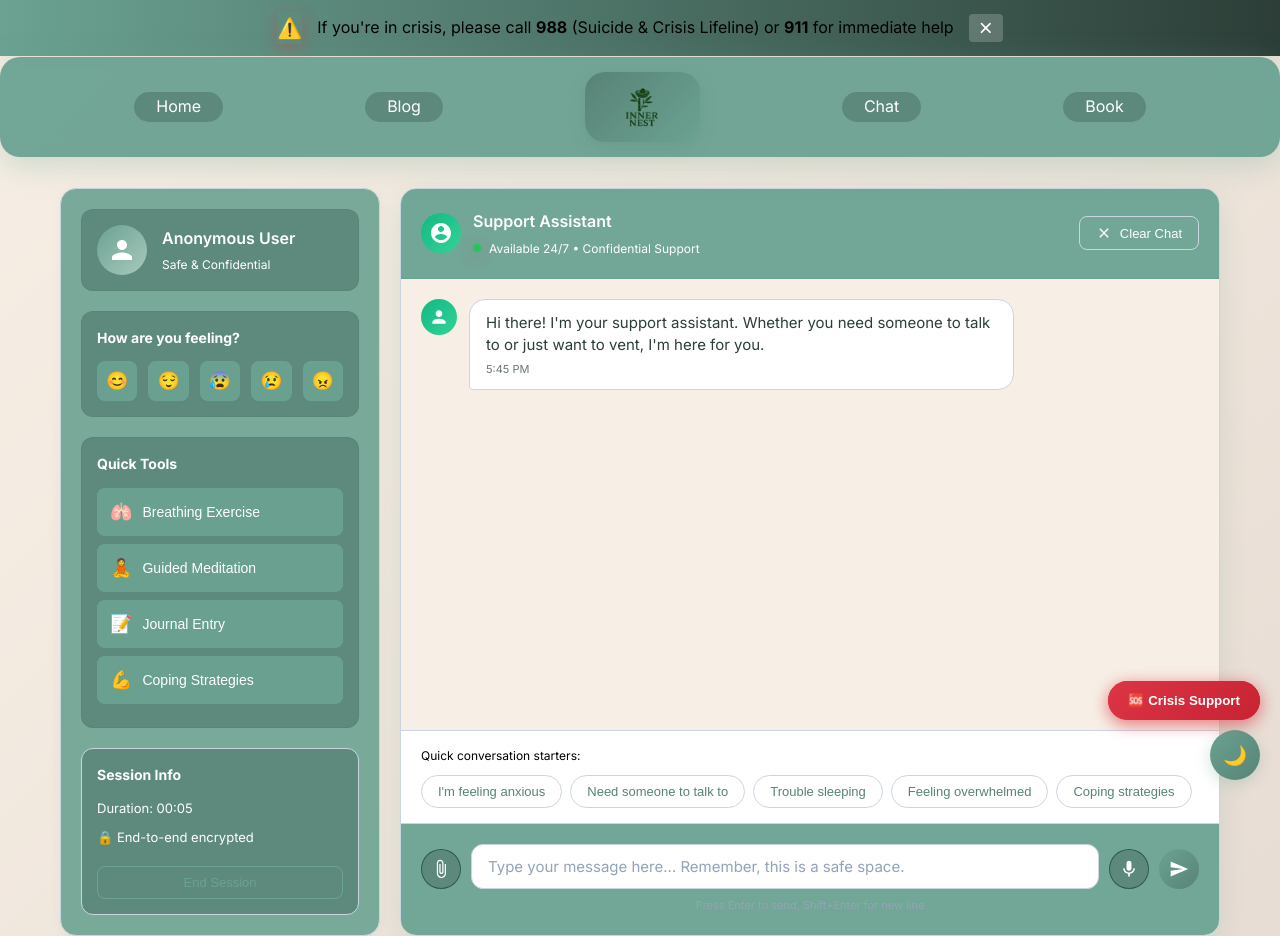
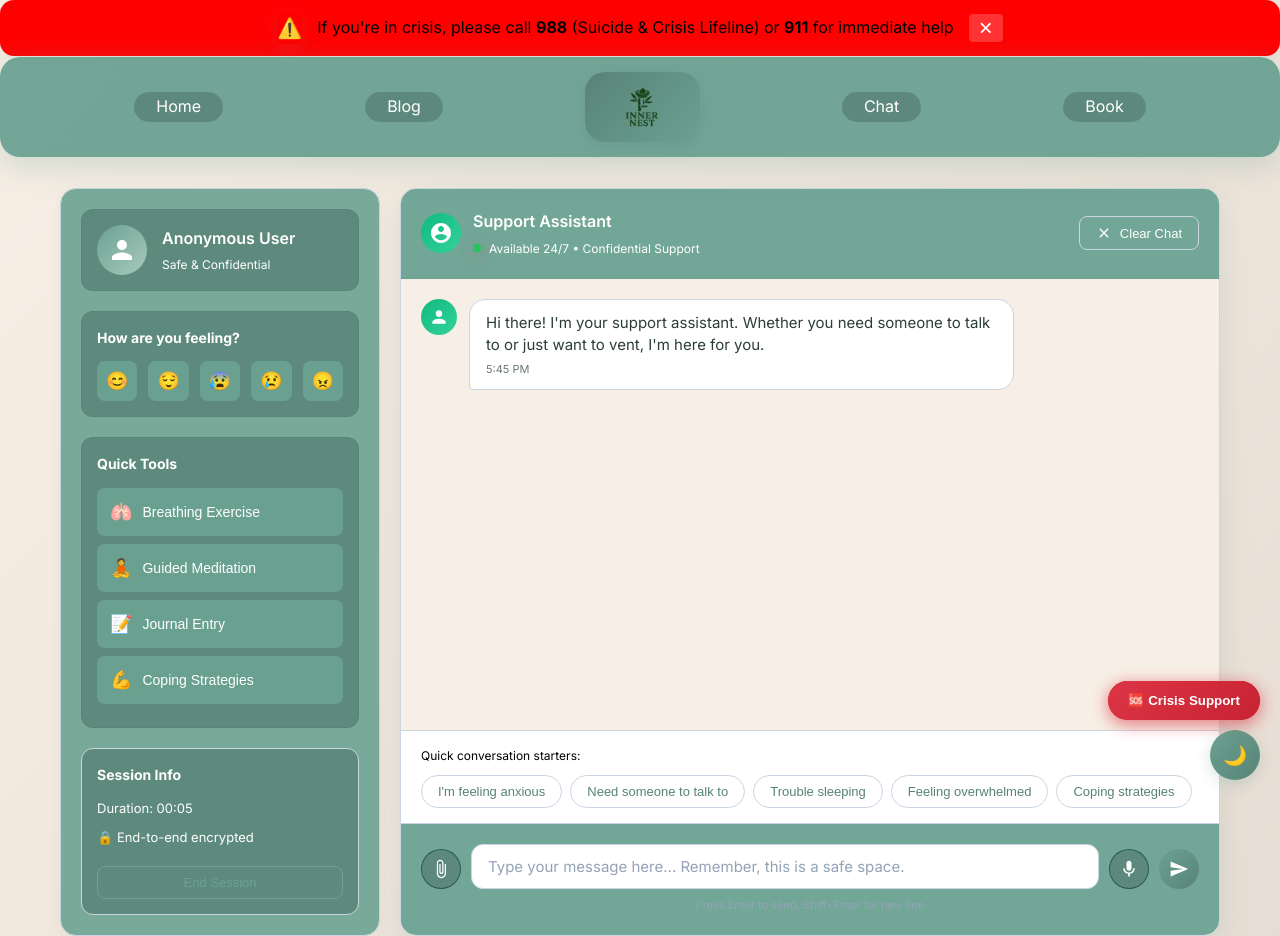
Before and after one commit to BernardMK/InnerNest2, a plain HTML site: page chat.html in a window 1280 px wide. Drawn offline with nearby package versions, Linux system fonts and the light colour scheme.

Commit message:
new features

```diff
--- a/chatbot.css
+++ b/chatbot.css
@@ -33,13 +33,14 @@ body {
 }
 
 .crisis-banner {
-    background: linear-gradient(90deg, rgb(107, 162, 146), rgb(44, 62, 55));
+    background: red;
     padding: 12px 20px;
     text-align: center;
     position: sticky;
     top: 0px;
     z-index: 1000;
     box-shadow: var(--shadow-sm);
+    border-radius: 14px;
 }
 
 .crisis-content {
```
